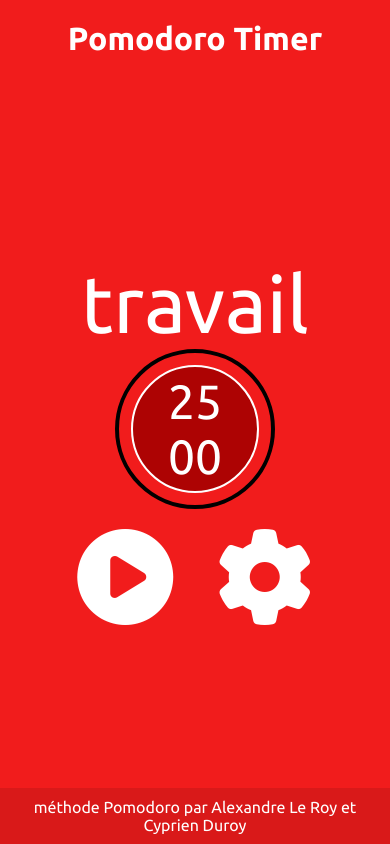
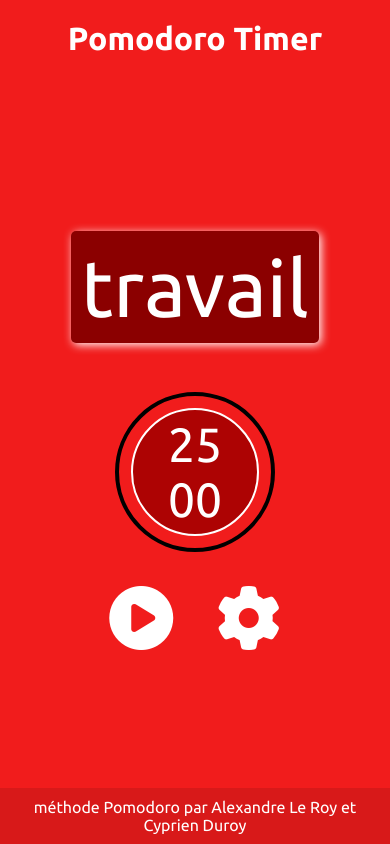
Before and after one commit to 6pri2/pomodoro, a plain HTML site: page index.html in a window 390 px wide. Drawn offline with Linux system fonts and the light colour scheme.

Commit message:
fin de css

```diff
--- a/index.html
+++ b/index.html
@@ -34,9 +34,9 @@
                 </div>
                 <div class="reglage">
 
-                    <button id="pause" onclick="commencer()"><em class="fa-solid fa-circle-play fa-3x"></em></button>
-                    <button id="reset" onclick="resetTimer()"><em class="fa-solid fa-rotate fa-3x"></em></button>
-                    <button id="openModalBtn"><em class="fa-solid fa-gear fa-3x"></em></button>
+                    <button id="pause" onclick="commencer()" title="lancer le timer"><em class="fa-solid fa-circle-play fa-2x"></em></button>
+                    <button id="reset" onclick="resetTimer()" title="relancer le timer"><em class="fa-solid fa-rotate fa-2x"></em></button>
+                    <button id="openModalBtn" title="paramétre du timer"><em class="fa-solid fa-gear fa-2x"></em></button>
                 </div>
     </div>
 
--- a/style.css
+++ b/style.css
@@ -73,12 +73,23 @@ body {
     color: white;
 }
 
+
+
 #position{
     font-size: 5em; /* Texte plus grand pour le minuteur */
     color: white;
+    background-color: #8B0000; /* Rouge foncé */
+    border: 10px black;   /* Bordure noire */
+    box-shadow: 2px 2px 10px white; /* Ombre blanche */
+    padding: 10px; /* Espace interne pour rendre le texte plus lisible */
+    border-radius: 5px; /* Coins légèrement arrondis */
+    margin-bottom:20% ;
 }
 
 /* Control Buttons */
+.reglage{
+    padding-top: 5%;
+}
 .reglage button {
     font-size: 2em;
     color: white;
@@ -131,7 +142,7 @@ button[type="submit"] {
 }
 
 button[type="submit"]:hover {
-    background-color: #45a049;
+    background-color: #910404;
 }
 
 /* Footer fixed at the bottom */
@@ -141,7 +152,7 @@ footer {
     color: white;
     background-color: rgba(0, 0, 0, 0.1);
     width: 100%;
-    position: absolute;
+    position: fixed;
     bottom: 0;
 }
 
@@ -186,6 +197,6 @@ footer {
     }
 
     .cent {
-        width: 90%;
+        width: 80%;
     }
 }
```
